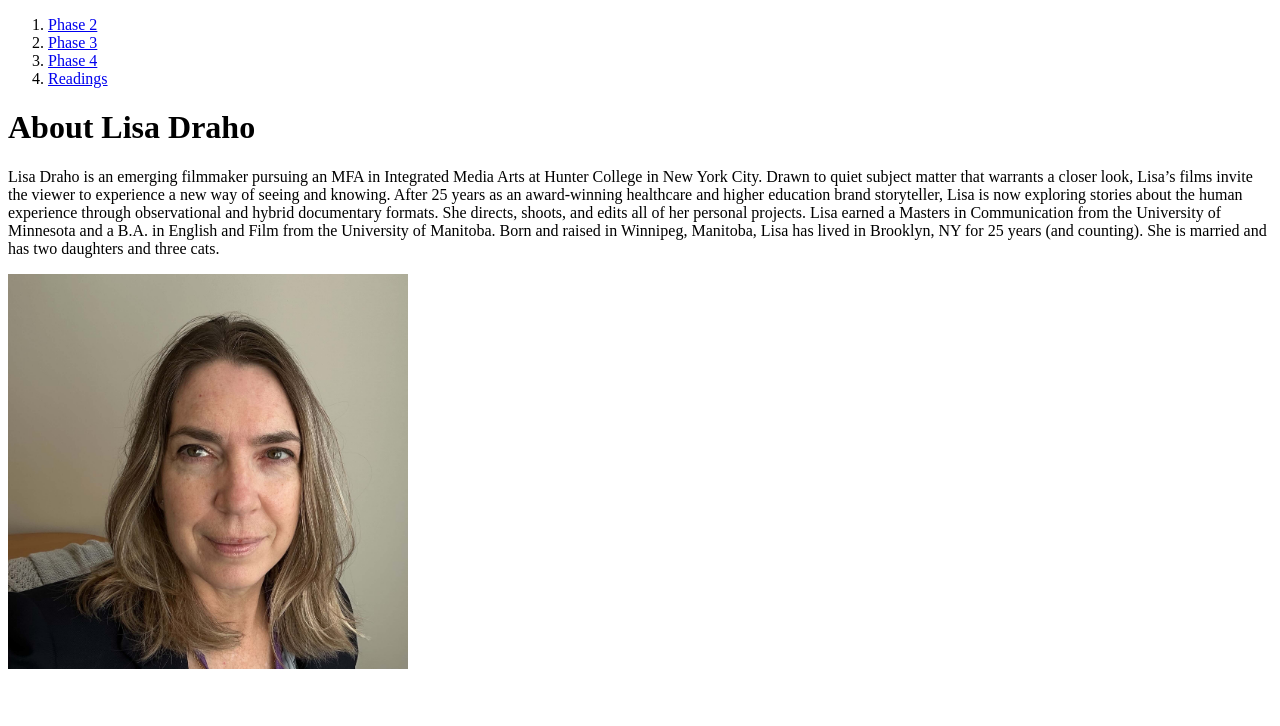
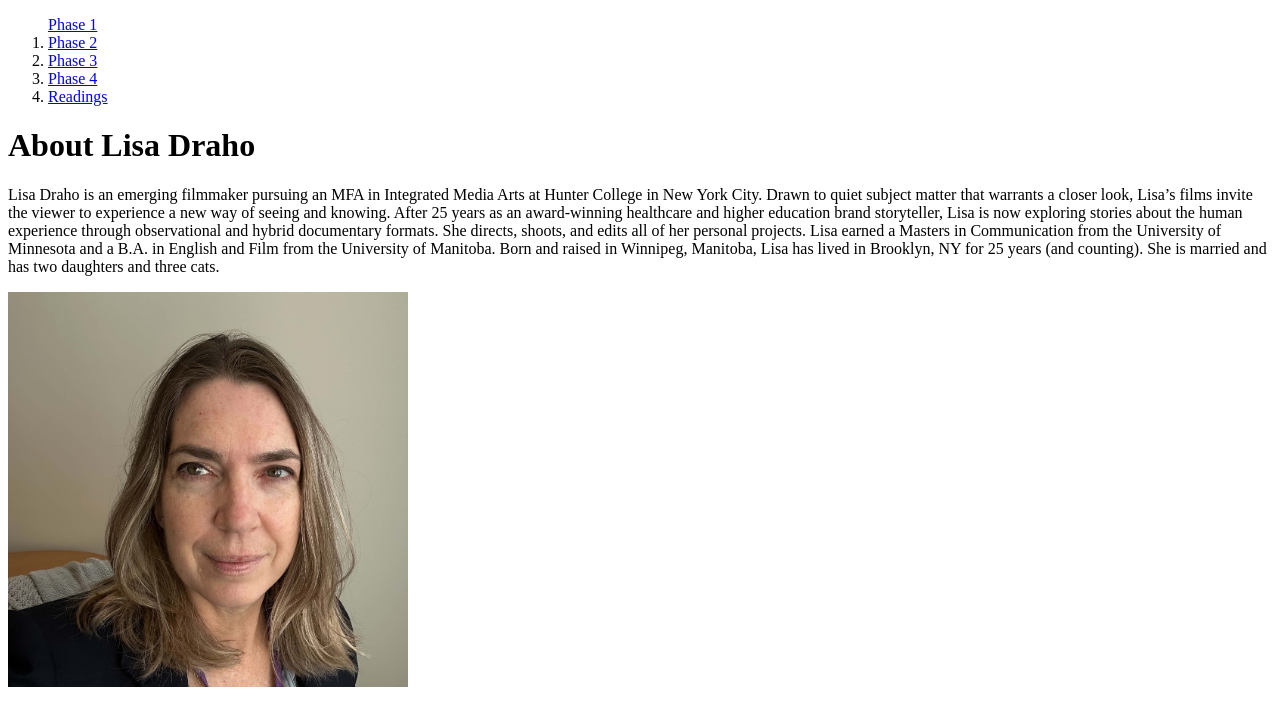
Before and after one commit to ldraho/bio, a plain HTML site: page index.html in a window 1280 px wide. Drawn offline with Linux system fonts and the light colour scheme.

Commit message:
Update index.html

```diff
--- a/index.html
+++ b/index.html
@@ -7,7 +7,10 @@
 </head>
 
 <body>
-  <ol><li>
+  <ol><l>
+    <a href="https://ldraho.github.io/Phase1/index.html">Phase 1</a>
+  </l>
+    <li>
     <a href="manifesto2.html">Phase 2</a>
   </li>
    <li>
```
